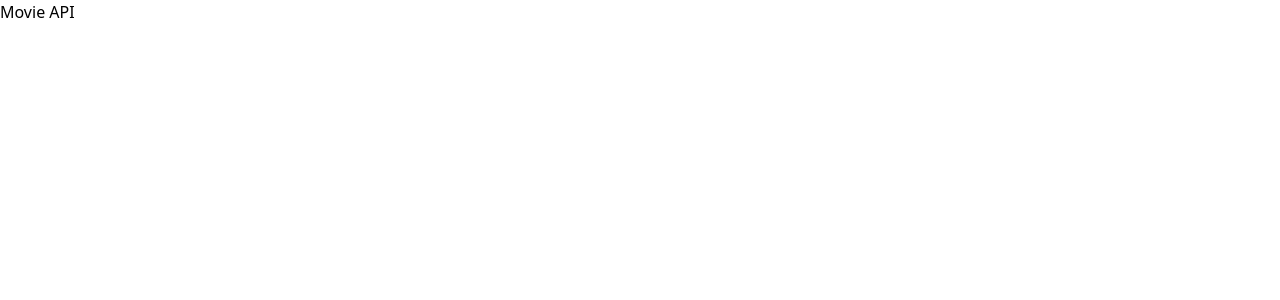
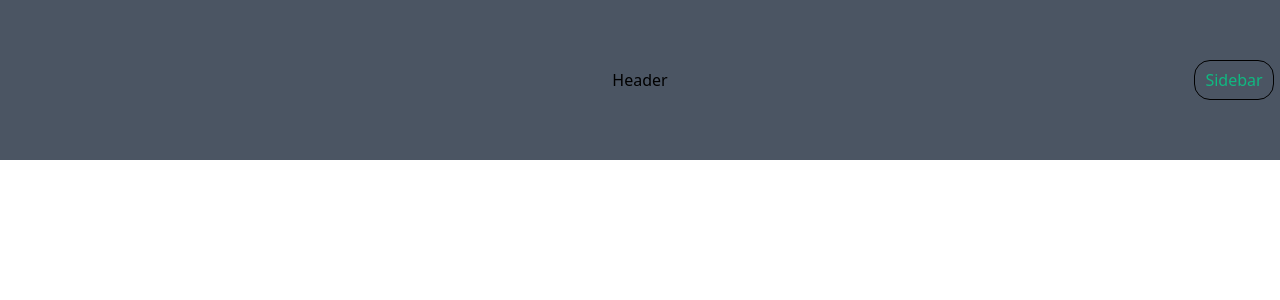
Before and after one commit to MarinB747/gauss-move, a Nuxt app: page / in a window 1280 px wide. Shown: the top 300 px of the page. Built offline with nearby package versions, Linux system fonts and the light colour scheme.

Commit message:
sidebar,header,button components show/hide sidebar

```diff
--- /dev/null
+++ b/components/Button.vue
@@ -0,0 +1,49 @@
+<template>
+  <button
+    v-if="show"
+    class="
+      bg-transparent
+      border-black border
+      z-10
+      w-20
+      h-10
+      rounded-2xl
+      text-red-600
+    "
+    v-on:click="setShow"
+  >
+    {{ buttonTxt }}
+  </button>
+  <button
+    v-else
+    class="
+      bg-transparent
+      border-black border
+      z-10
+      w-20
+      h-10
+      rounded-2xl
+      text-green-500
+    "
+    v-on:click="setShow"
+  >
+    {{ buttonTxt }}
+  </button>
+</template>
+
+<script>
+export default {
+  data() {
+    return {
+      show: false,
+    }
+  },
+  props: ['buttonTxt'],
+  methods: {
+    setShow() {
+      this.show = !this.show
+      this.$emit('show-sidebar', this.show)
+    },
+  },
+}
+</script>
--- a/components/Header.vue
+++ b/components/Header.vue
@@ -1,4 +1,11 @@
-<template></template>
+<template>
+  <div
+    class="h-40 bg fixed bg-gray-600 w-screen items-center justify-center flex"
+  >
+    <h1>Header</h1>
+    <Button class="fixed right-1.5" buttonTxt="Sidebar" v-on="$listeners" />
+  </div>
+</template>
 
 <script>
 export default {}
--- a/components/Sidebar.vue
+++ b/components/Sidebar.vue
@@ -1,4 +1,6 @@
-<template></template>
+<template>
+  <div class="h-screen w-40 bg-green-400 rounded-r-xl fixed">Sidebar</div>
+</template>
 
 <script>
 export default {}
--- a/layouts/default.vue
+++ b/layouts/default.vue
@@ -1,7 +1,23 @@
 <template>
-  <Nuxt />
+  <div>
+    <Header @show-sidebar="setShow" />
+    <Sidebar v-show="show" />
+    <Nuxt />
+  </div>
 </template>
 
 <script>
-export default {}
+export default {
+  data() {
+    return {
+      show: false,
+    }
+  },
+
+  methods: {
+    setShow() {
+      this.show = !this.show
+    },
+  },
+}
 </script>
```
